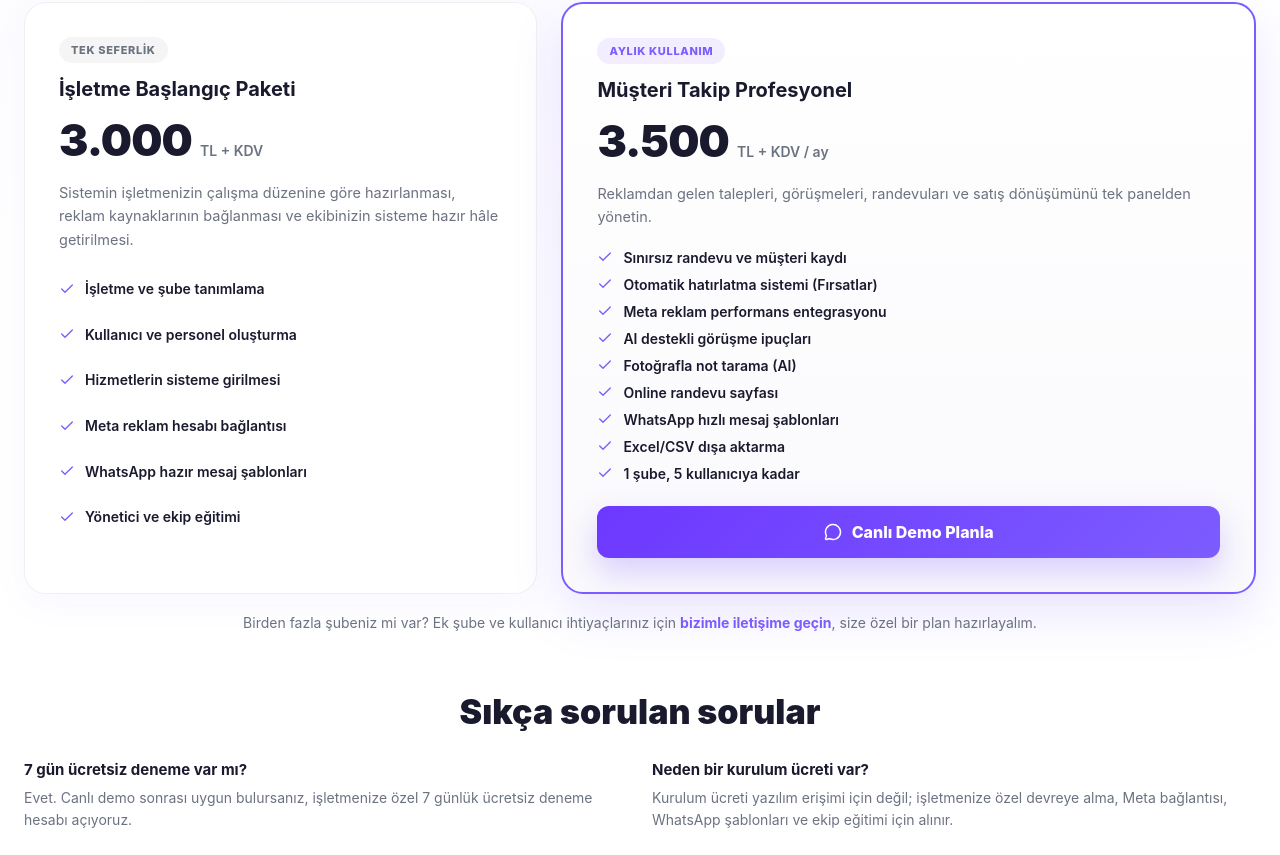
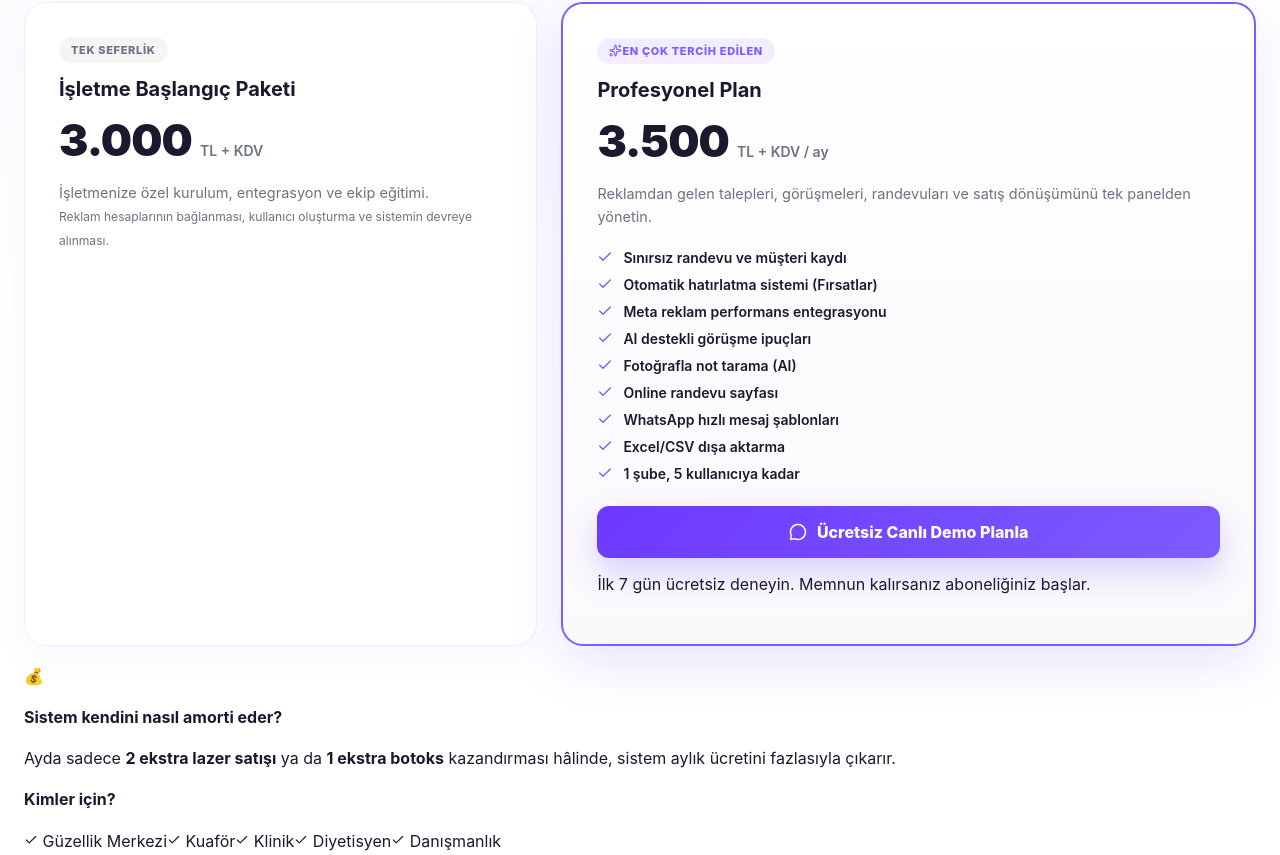
Before and after one commit to kubilaydijital/musteritakip, a React (Vite) app: page /fiyatlar in a window 1280 px wide. Shown: the part 345-1200 px from the top of the page. Built offline with nearby package versions, Linux system fonts and the light colour scheme.

Commit message:
Update Fiyatlar.jsx

```diff
--- a/src/pages/Fiyatlar.jsx
+++ b/src/pages/Fiyatlar.jsx
@@ -1,6 +1,6 @@
 import Layout from '../components/Layout.jsx'
 import usePageMeta from '../usePageMeta.js'
-import { Check, MessageCircle } from 'lucide-react'
+import { Check, MessageCircle, Sparkles } from 'lucide-react'
 
 const INCLUDED = [
   'Sınırsız randevu ve müşteri kaydı',
@@ -14,14 +14,7 @@ const INCLUDED = [
   '1 şube, 5 kullanıcıya kadar',
 ]
 
-const SETUP_INCLUDED = [
-  'İşletme ve şube tanımlama',
-  'Kullanıcı ve personel oluşturma',
-  'Hizmetlerin sisteme girilmesi',
-  'Meta reklam hesabı bağlantısı',
-  'WhatsApp hazır mesaj şablonları',
-  'Yönetici ve ekip eğitimi',
-]
+const AUDIENCE = ['Güzellik Merkezi', 'Kuaför', 'Klinik', 'Diyetisyen', 'Danışmanlık']
 
 export default function Fiyatlar() {
   usePageMeta('Fiyatlar', 'Müşteri Takip fiyatlandırması: tek, sabit aylık ücret ve işletmenize özel devreye alma paketi. Sürpriz maliyet yok.')
@@ -39,18 +32,13 @@ export default function Fiyatlar() {
             <span className="pricing-badge">Tek Seferlik</span>
             <h3>İşletme Başlangıç Paketi</h3>
             <div className="pricing-amount"><b>3.000</b><span>TL + KDV</span></div>
-            <p className="pricing-desc">Sistemin işletmenizin çalışma düzenine göre hazırlanması, reklam kaynaklarının bağlanması ve ekibinizin sisteme hazır hâle getirilmesi.</p>
-            <ul className="pricing-list">
-              {SETUP_INCLUDED.map(item => (
-                <li key={item}><Check size={16} /> {item}</li>
-              ))}
-            </ul>
+            <p className="pricing-desc">İşletmenize özel kurulum, entegrasyon ve ekip eğitimi.<br /><small>Reklam hesaplarının bağlanması, kullanıcı oluşturma ve sistemin devreye alınması.</small></p>
           </div>
 
           <div className="pricing-card pricing-card-main">
-            <span className="pricing-badge pricing-badge-primary">Aylık Kullanım</span>
-            <h3>Müşteri Takip Profesyonel</h3>
-            <div className="pricing-amount"><b>3.500</b><span>TL + KDV / ay</span></div>
+            <span className="pricing-badge pricing-badge-primary"><Sparkles size={13} /> En Çok Tercih Edilen</span>
+            <h3>Profesyonel Plan</h3>
+            <div className="pricing-amount pricing-amount-big"><b>3.500</b><span>TL + KDV / ay</span></div>
             <p className="pricing-desc">Reklamdan gelen talepleri, görüşmeleri, randevuları ve satış dönüşümünü tek panelden yönetin.</p>
             <ul className="pricing-list">
               {INCLUDED.map(item => (
@@ -58,8 +46,24 @@ export default function Fiyatlar() {
               ))}
             </ul>
             <a href="https://wa.me/905336153445?text=Merhaba%2C%20M%C3%BC%C5%9Fteri%20Takip%20hakk%C4%B1nda%20bilgi%20almak%20istiyorum." target="_blank" rel="noreferrer" className="btn btn-primary big pricing-cta">
-              <MessageCircle size={18} /> Canlı Demo Planla
+              <MessageCircle size={18} /> Ücretsiz Canlı Demo Planla
             </a>
+            <p className="pricing-trial-note">İlk 7 gün ücretsiz deneyin. Memnun kalırsanız aboneliğiniz başlar.</p>
+          </div>
+        </section>
+
+        <section className="container pricing-roi">
+          <span className="pricing-roi-icon">💰</span>
+          <div>
+            <h4>Sistem kendini nasıl amorti eder?</h4>
+            <p>Ayda sadece <b>2 ekstra lazer satışı</b> ya da <b>1 ekstra botoks</b> kazandırması hâlinde, sistem aylık ücretini fazlasıyla çıkarır.</p>
+          </div>
+        </section>
+
+        <section className="container pricing-audience">
+          <h4>Kimler için?</h4>
+          <div className="pricing-audience-list">
+            {AUDIENCE.map(a => <span key={a}><Check size={14} /> {a}</span>)}
           </div>
         </section>
 
```
